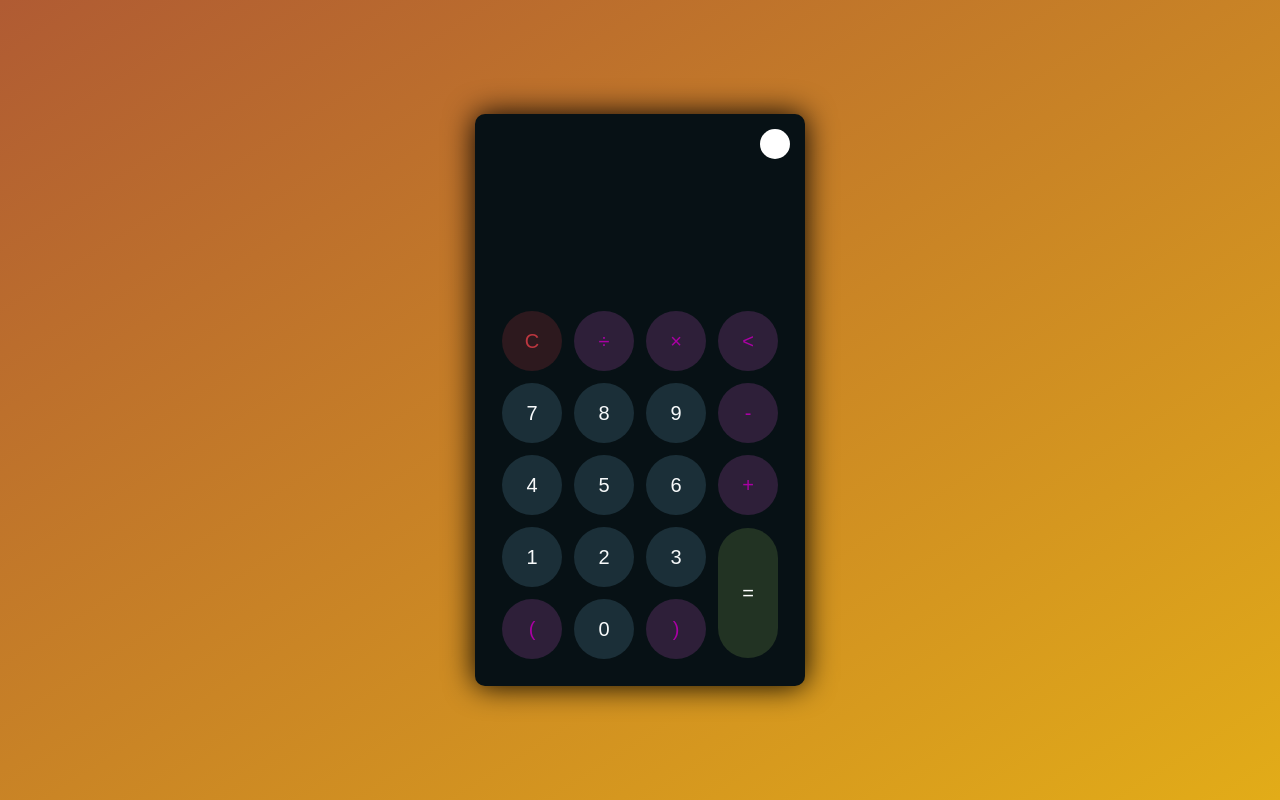
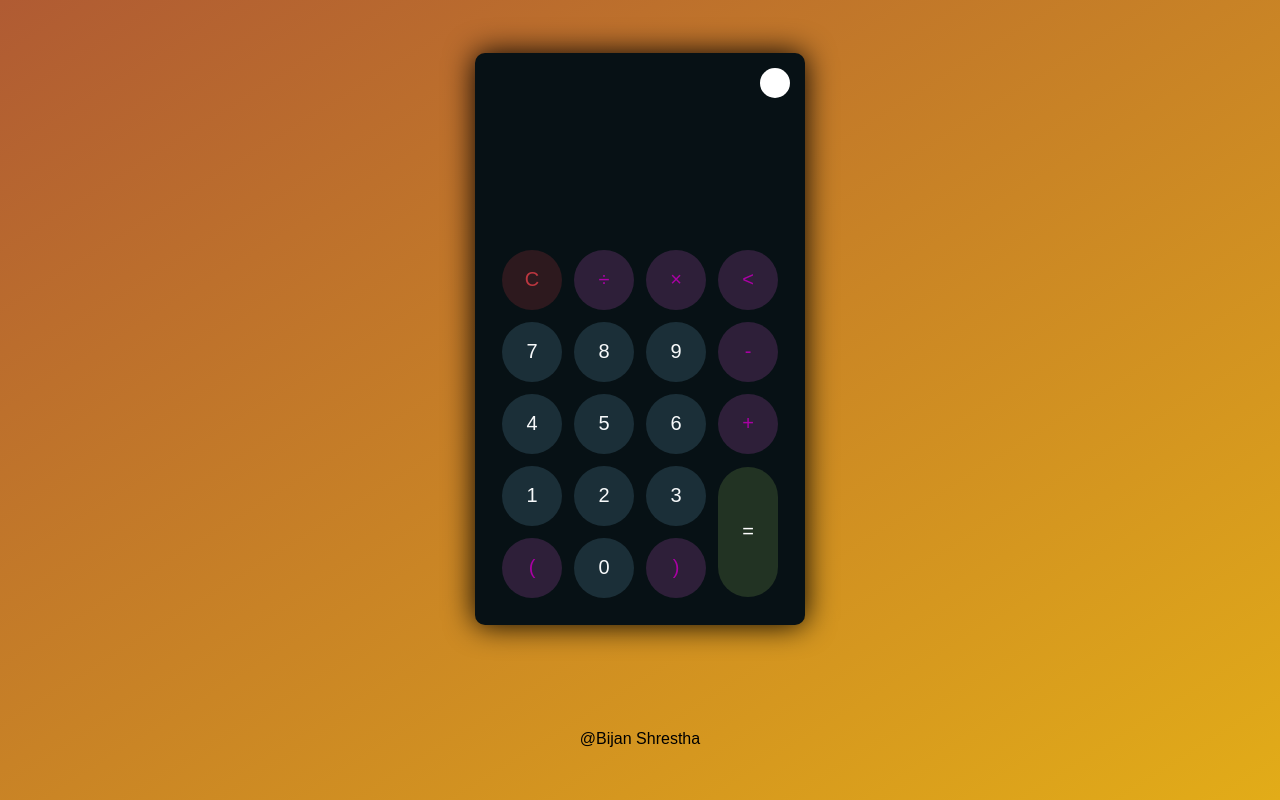
Before and after one commit to bijanstha7/Calculator, a plain HTML site: page index.html in a window 1280 px wide. Drawn offline with Linux system fonts and the light colour scheme.

Commit message:
Update index.html

```diff
--- a/index.html
+++ b/index.html
@@ -51,6 +51,7 @@
                 </table>
             </div>
         </div>
+        <span class="slider-copyright text-grey">@Bijan Shrestha</span>
     </div>
     <script src="script.js"></script>
 </body>
```
